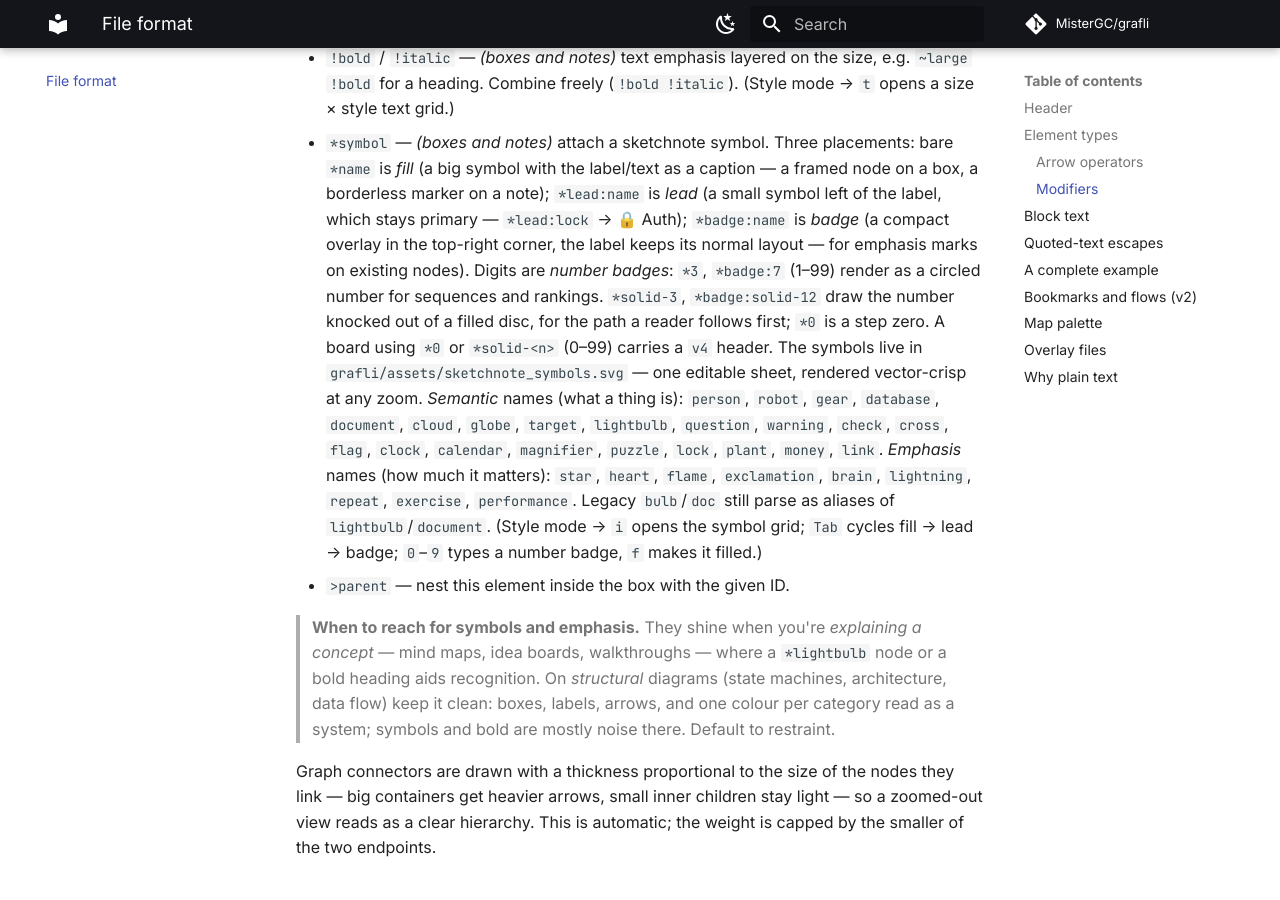
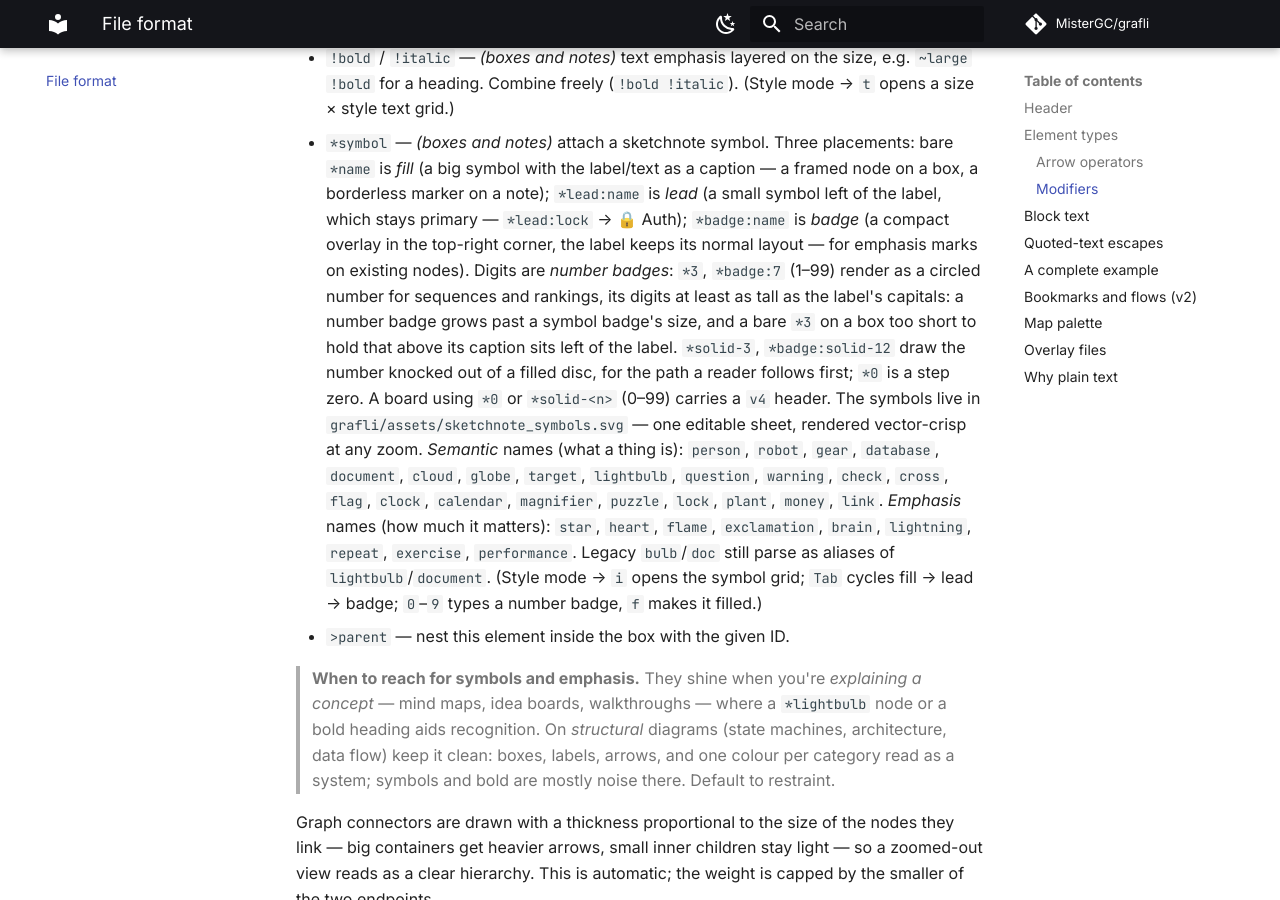
Before and after one commit to MisterGC/grafli, an MkDocs documentation site: the page built from docs/format.md, in a window 1280 px wide and 900 px high, scrolled down 4973 px. Built offline with MkDocs 1.6.1 and Material for MkDocs 9.7.7, drawn with Linux system fonts in a browser that asks for light colours; comment, search, counter and statistics services are not loaded.

Commit message:
Document number markers sized to the label in the format reference, skill and changelog

```diff
--- a/docs/format.md
+++ b/docs/format.md
@@ -217,7 +217,10 @@ in `grafli render`. A pair carrying a single arrow is drawn exactly as before.
   primary — `*lead:lock` → 🔒 Auth); `*badge:name` is *badge* (a compact
   overlay in the top-right corner, the label keeps its normal layout — for
   emphasis marks on existing nodes). Digits are *number badges*: `*3`,
-  `*badge:7` (1–99) render as a circled number for sequences and rankings.
+  `*badge:7` (1–99) render as a circled number for sequences and rankings,
+  its digits at least as tall as the label's capitals: a number badge grows
+  past a symbol badge's size, and a bare `*3` on a box too short to hold
+  that above its caption sits left of the label.
   `*solid-3`, `*badge:solid-12` draw the number knocked out of a filled
   disc, for the path a reader follows first; `*0` is a step zero. A board
   using `*0` or `*solid-<n>` (0–99) carries a `#!grafli v4` header.
```
Also changed, not shown: CHANGELOG.md (+10 -0 lines), grafli/skills/grafli/references/format.md (+5 -1 lines).
